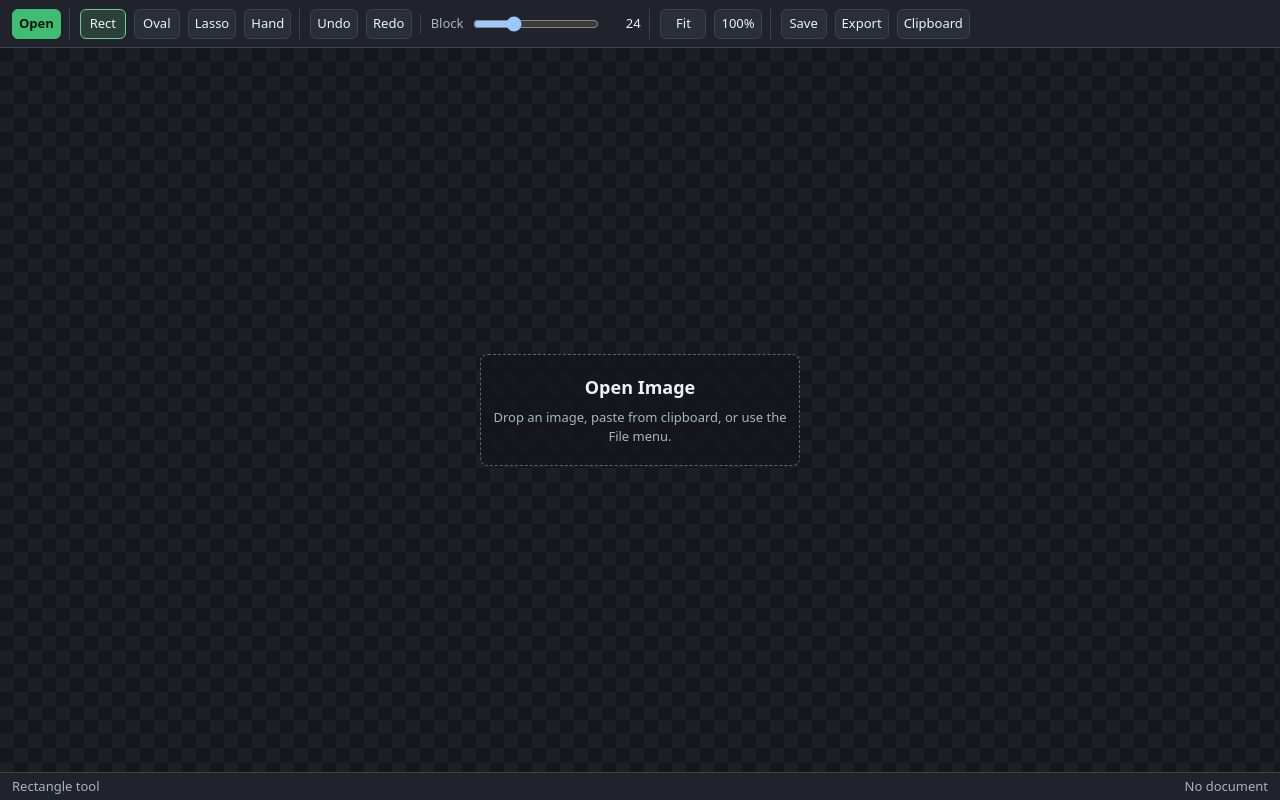
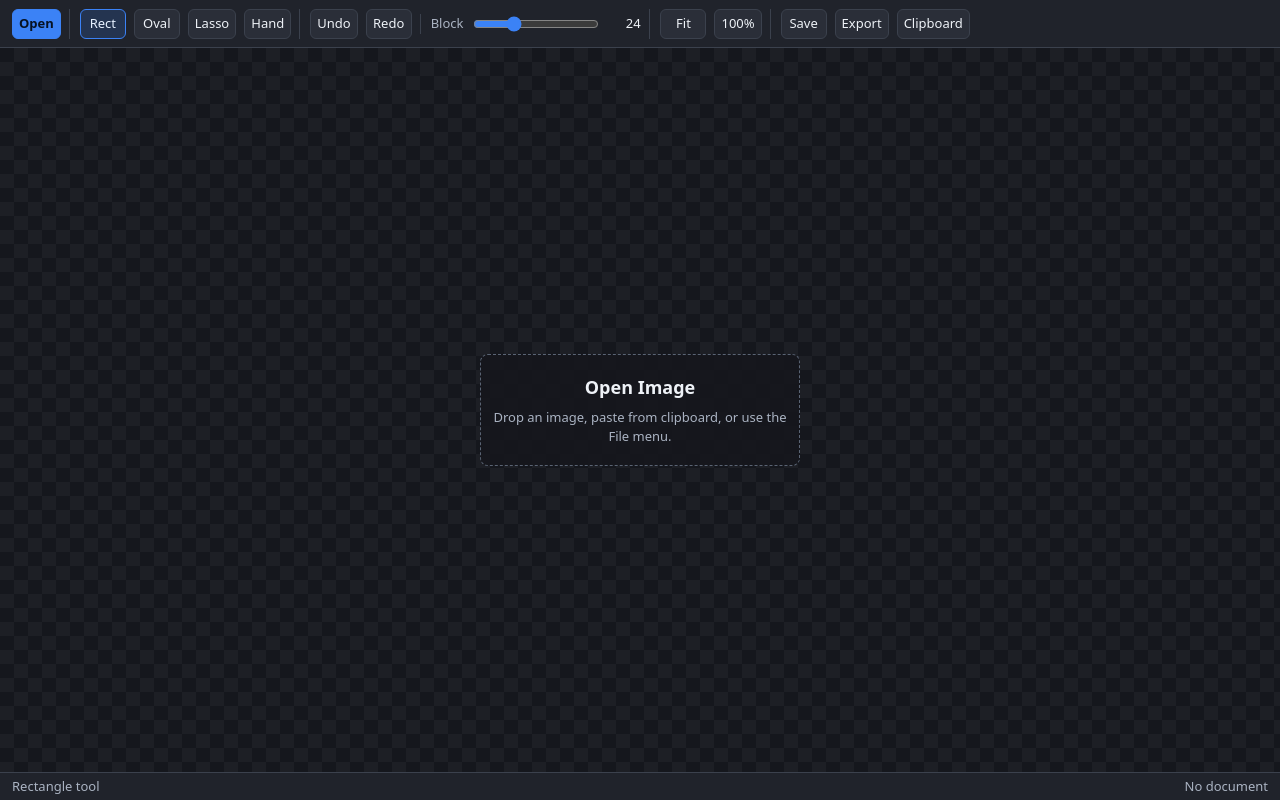
Before and after one commit to hololee/mosaic, an Electron app: page src/renderer/index.html in a window 1280 px wide. Drawn offline with Linux system fonts and the light colour scheme; no server answers.

Commit message:
style: unify toolbar accents in blue

```diff
--- a/src/renderer/app.js
+++ b/src/renderer/app.js
@@ -26,7 +26,7 @@ const blockSizeInput = document.querySelector("#blockSize");
 const blockSizeValue = document.querySelector("#blockSizeValue");
 const tooltip = document.querySelector("#tooltip");
 
-const ACTIVE_MASK_OUTLINE = "#68d391";
+const ACTIVE_MASK_OUTLINE = "#3b82f6";
 const RESIZE_HANDLE_TOLERANCE = 7;
 
 const state = {
@@ -441,7 +441,7 @@ function drawDraft(mask, view) {
   ctx.translate(view.x, view.y);
   ctx.scale(state.zoom, state.zoom);
   pathMask(ctx, mask);
-  ctx.fillStyle = "rgba(104, 211, 145, 0.18)";
+  ctx.fillStyle = "rgba(59, 130, 246, 0.18)";
   ctx.strokeStyle = ACTIVE_MASK_OUTLINE;
   ctx.lineWidth = 2 / state.zoom;
   ctx.fill();
--- a/src/renderer/styles.css
+++ b/src/renderer/styles.css
@@ -6,8 +6,8 @@
   --line: #3b414d;
   --text: #eef2f7;
   --muted: #aab3c2;
-  --accent: #68d391;
-  --accent-strong: #41bd73;
+  --accent: #60a5fa;
+  --accent-strong: #3b82f6;
   --danger: #ff7a8a;
 }
 
@@ -94,15 +94,15 @@ input {
 }
 
 .tool-button.active {
-  border-color: var(--accent);
-  background: rgba(104, 211, 145, 0.16);
-  color: #dfffe9;
+  border-color: var(--accent-strong);
+  background: rgba(59, 130, 246, 0.18);
+  color: #e8f2ff;
 }
 
 .tool-button.primary {
   border-color: var(--accent-strong);
   background: var(--accent-strong);
-  color: #07140b;
+  color: #061223;
   font-weight: 700;
 }
 
@@ -119,6 +119,10 @@ input {
 .slider-label output {
   color: var(--text);
   text-align: right;
+}
+
+input[type="range"] {
+  accent-color: var(--accent-strong);
 }
 
 .tooltip {
```
Also changed, not shown: test/renderer-outline.test.js (+1 -1 lines), test/toolbar-layout.test.js (+11 -0 lines).
